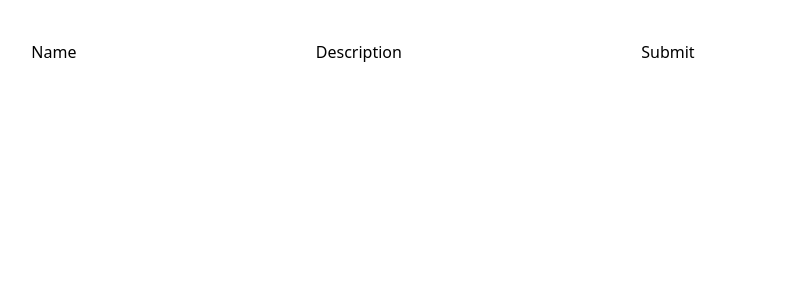
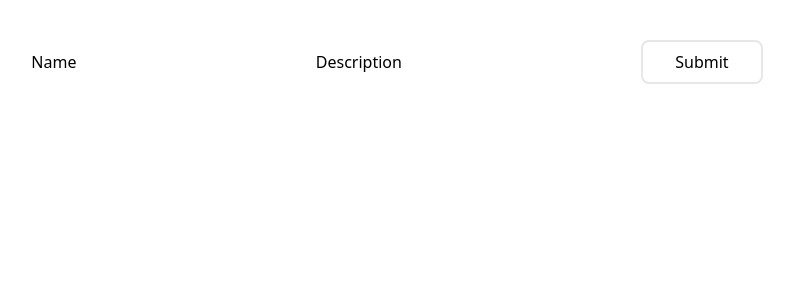
Before and after one commit to nbur4556/goal-pets, a SvelteKit app: page /create in a window 1280 px wide. Both pictures are taken after a click on the button "Intellectual". Shown: the top 300 px of the page, without its empty margins (182-976 px from the left). Built offline with nearby package versions, Linux system fonts and the light colour scheme.

Commit message:
use inputs for submit buttons

```diff
--- a/src/routes/create/+page.svelte
+++ b/src/routes/create/+page.svelte
@@ -36,7 +36,8 @@
 			<label for="description">Description</label>
 			<input type="text" name="description" bind:value={formValues.description} />
 
-			<button type="submit">Submit</button>
+      <!-- //TODO: Reuse button styles -->
+      <input type="submit" class="border-2 hover:bg-gray-200 py-2 px-8 rounded-lg" />
 		</form>
 	{/if}
 </PageContent>
--- a/src/routes/create/SelectCreatureType.svelte
+++ b/src/routes/create/SelectCreatureType.svelte
@@ -1,5 +1,6 @@
 <script lang="ts">
   import Button from '@src/components/ui/Button.svelte';
+  import SubmitInput from '@src/components/ui/SubmitInput.svelte';
 
 	export let selectType: (type: string) => void;
 
@@ -31,6 +32,8 @@
   <form on:submit|preventDefault={() => selectType(otherType)}>
     <label for="type">Type name</label>
     <input type="text" name="type" bind:value={otherType} />
-    <button type="submit">Submit</button>
+
+    <!-- //TODO: Reuse button styles -->
+    <input type="submit" class="border-2 hover:bg-gray-200 py-2 px-8 rounded-lg" />
   </form>
 {/if}
```
